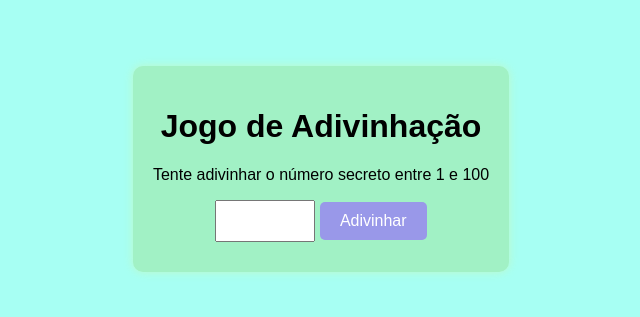
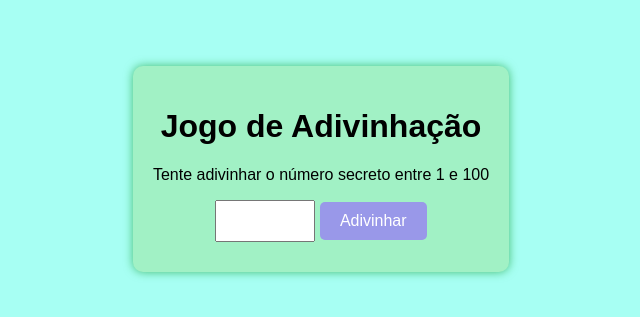
Before and after one commit to dudapaz03/GAME-ADVINHA, a plain HTML site: page index.html in a window 1280 px wide. Shown: the part 231-548 px from the top of the page, without its empty margins (319-959 px from the left). Drawn offline with Linux system fonts and the light colour scheme.

Commit message:
estilo input

```diff
--- a/index.html
+++ b/index.html
@@ -22,7 +22,7 @@
         background-color: #a1f1c5;
         padding: 20px;
         border-radius: 10px;
-        box-shadow: 0px 0px 10px rgba(225, 241, 134, 0.4);
+        box-shadow: 0px 0px 10px rgba(0, 145, 25, 0.6);
       }
 
       input[type="number"]{
```
